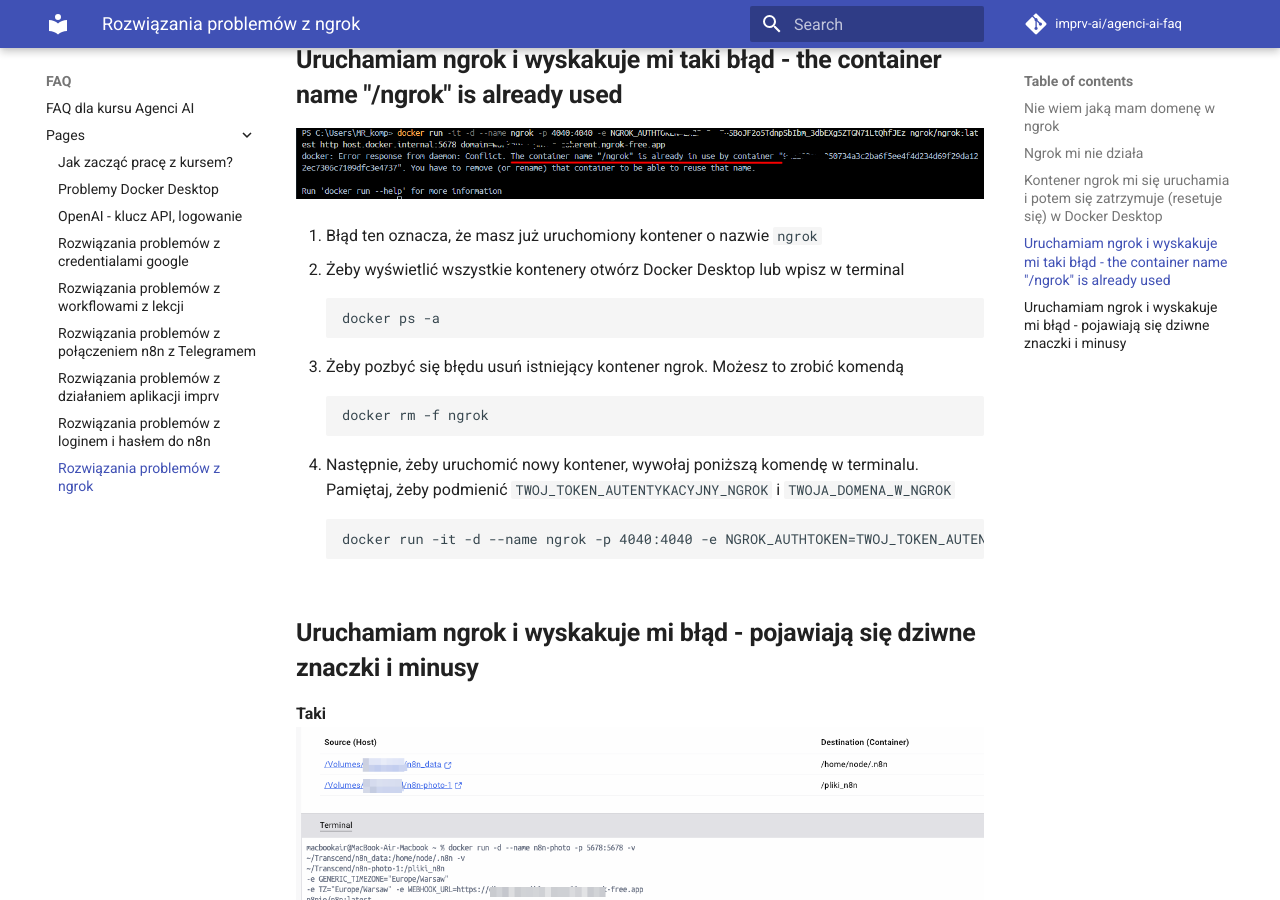
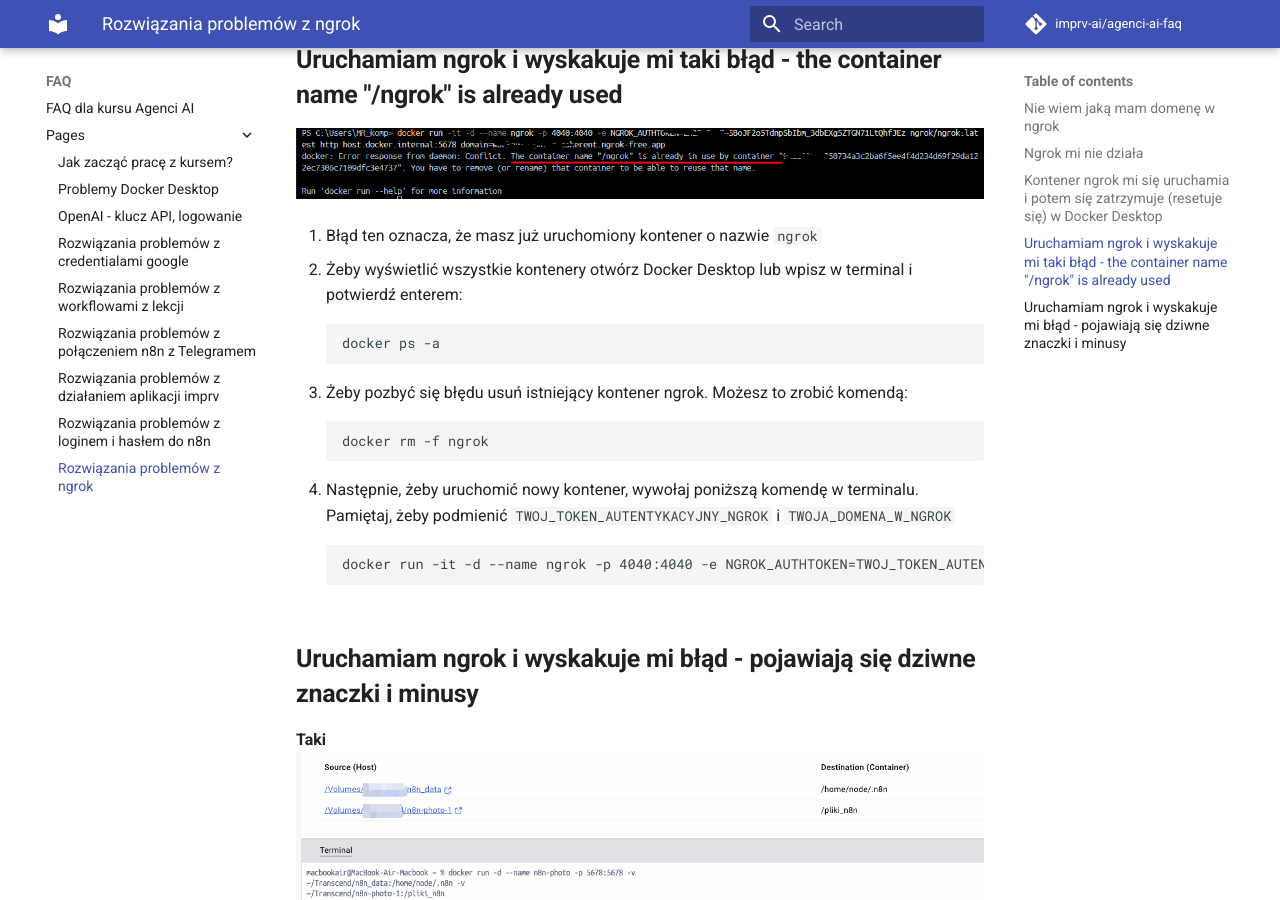
Before and after one commit to imprv-ai/agenci-ai-faq, an MkDocs documentation site: the page built from docs/pages/09_ngrok_problems.md, in a window 1280 px wide and 900 px high, scrolled down 1315 px. Built offline with MkDocs 1.6.1 and Material for MkDocs 9.7.7, drawn with Linux system fonts in a browser that asks for light colours; comment, search, counter and statistics services are not loaded.

Commit message:
pr remarks

````diff
--- a/docs/pages/09_ngrok_problems.md
+++ b/docs/pages/09_ngrok_problems.md
@@ -29,11 +29,11 @@
 ![](assets/problems__ngrok__already_exists_1.png)
 
 1. Błąd ten oznacza, że masz już uruchomiony kontener o nazwie `ngrok`
-1. Żeby wyświetlić wszystkie kontenery otwórz Docker Desktop lub wpisz w terminal
+1. Żeby wyświetlić wszystkie kontenery otwórz Docker Desktop lub wpisz w terminal i potwierdź enterem:
 ```
 docker ps -a
 ```
-1. Żeby pozbyć się błędu usuń istniejący kontener ngrok. Możesz to zrobić komendą
+1. Żeby pozbyć się błędu usuń istniejący kontener ngrok. Możesz to zrobić komendą:
 ```
 docker rm -f ngrok
 ```
````
